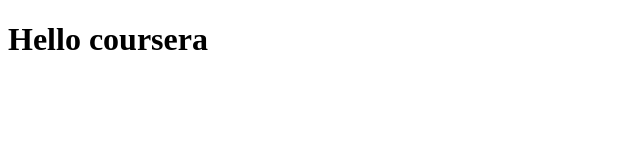
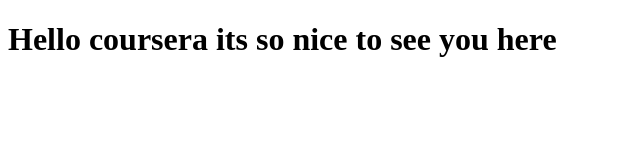
Before and after one commit to slwddn/coursera-test, a plain HTML site: page site/index.html in a window 1280 px wide. Shown: the whole page, without its empty margins (0-640 px from the left). Drawn offline with Linux system fonts and the light colour scheme.

Commit message:
small addition

```diff
--- a/site/index.html
+++ b/site/index.html
@@ -6,6 +6,6 @@
 	<title>Hello coursera</title>
 </head>
 <body>
-<h1>Hello coursera</h1>
+<h1>Hello coursera its so nice to see you here</h1>
 </body>
 </html>
```
